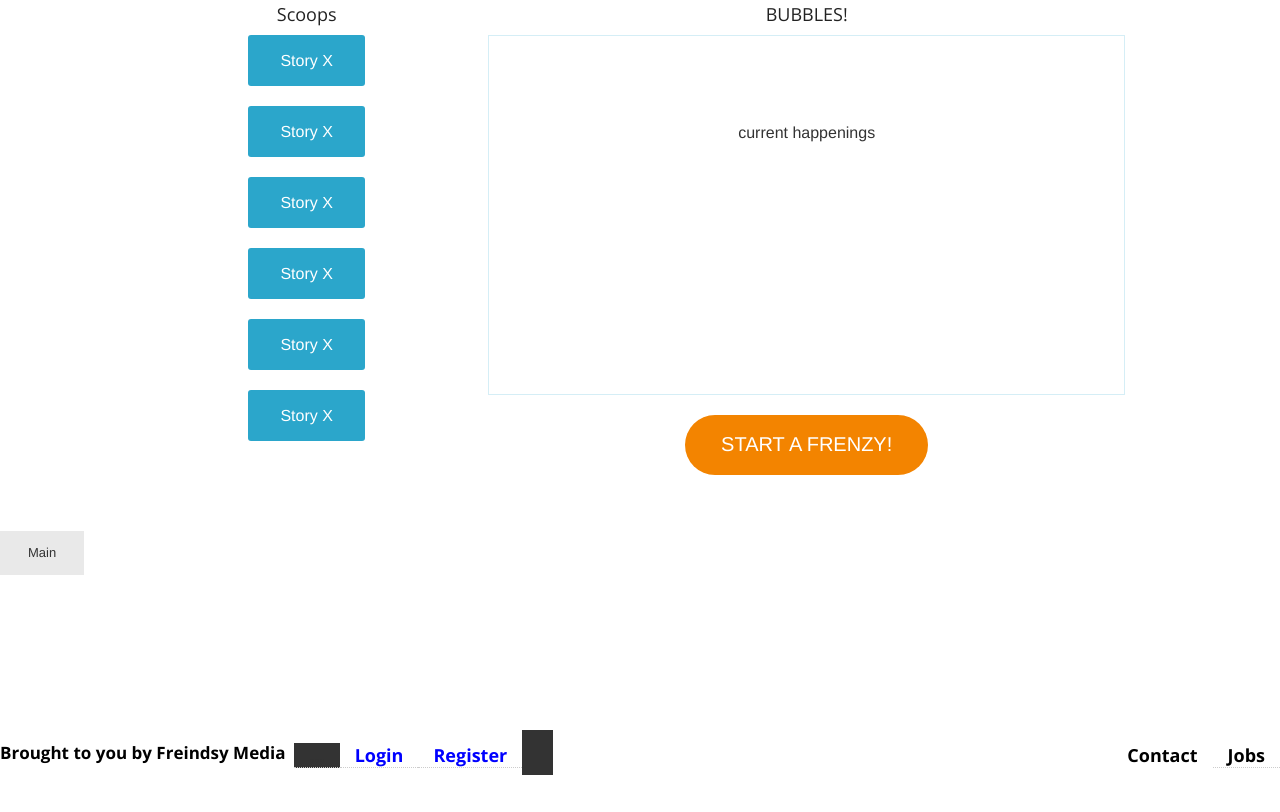
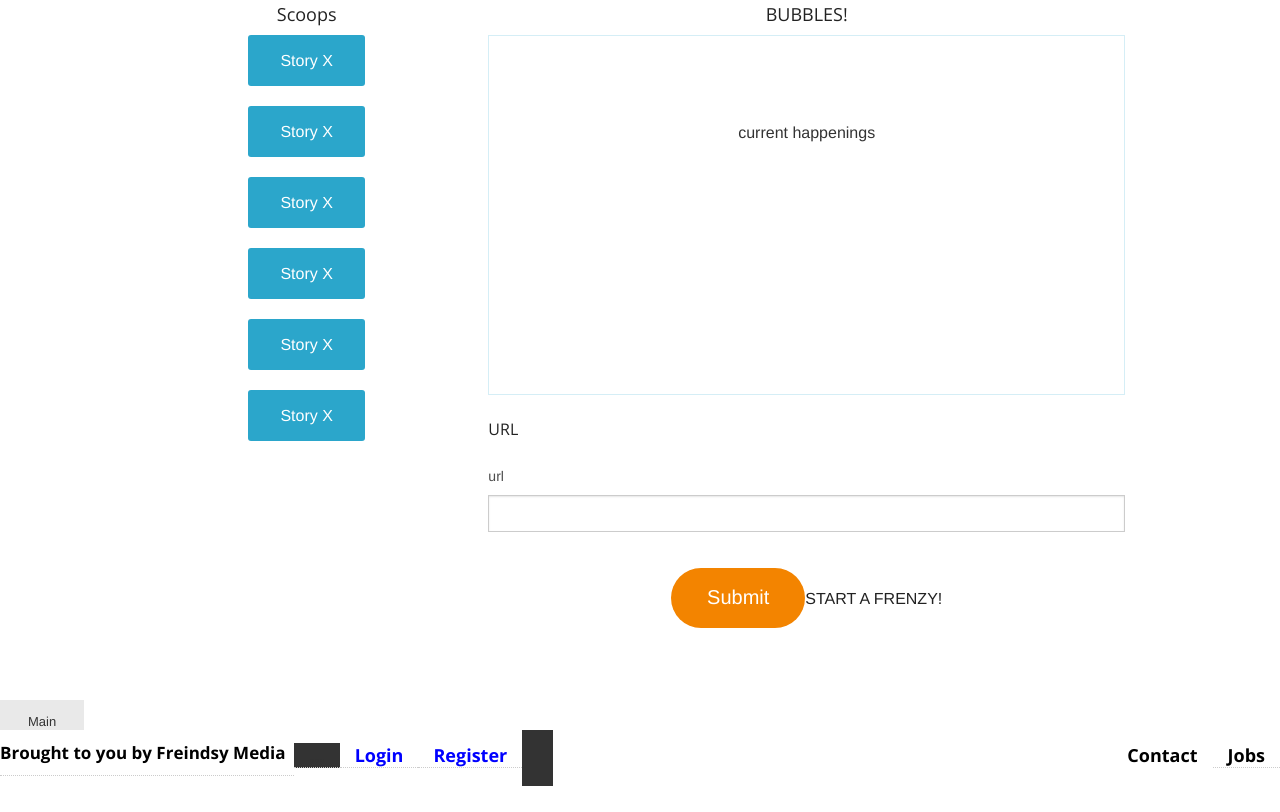
Before and after one commit to ETF/media_frenzy, a Flask app: page / in a window 1280 px wide. Shown: the part 25-837 px from the top of the page. Before the commit the page ends 800 px from the top, so only its background shows below. Run offline with Flask 2, Linux system fonts and the light colour scheme; some libraries are stand-ins or nearby versions.

Commit message:
testing the pull_info function, db populated with html after hardcoding function

```diff
--- a/db_create.py
+++ b/db_create.py
@@ -12,10 +12,13 @@ admin = User('admin', 'admin@admin.com', 'admin1', 'fakelostpasskey1')
 guest = User('guest', 'guest@guest.com', 'guest1', 'fakelostpasskey1')
 
 #TEST COMMENT DATA
+#def __init__(self, comment=None, comment_date=None, comment_update=None):
+#dates set to datetime.datetime.utcnow()
 comment1 = Comment("this is not a substantive comment")
 
 #TEST EVENT DATA
-#event1 = Event('NYTimes', 'www.nytimes.com', '1')
+#def __init__(self, event_title=None, user_id=None, event_date=None, event_update=None):
+#dates set to datetime.datetime.utcnow()
 event1 = Event('SF Housing', 2)
 
 #TEST ARTICLE DATA
--- a/mf_app/forms.py
+++ b/mf_app/forms.py
@@ -1,7 +1,7 @@
 #using WTF-0.9.3
 from flask_wtf import Form
 from wtforms import TextField, DateField, IntegerField, SelectField, PasswordField, DateField
-from wtforms.validators import DataRequired, Email, EqualTo, Length
+from wtforms.validators import DataRequired, Email, EqualTo, Length, URL
 
 class RegisterForm(Form):
 	##NOTE: ADEQUATE ERROR MESSAGES AND POSSIBLE PASSWORD STRENGTH BAR NEEDED HERE!!!
@@ -14,3 +14,7 @@ class RegisterForm(Form):
 class LoginForm(Form):
 	username = TextField('Username', validators=[DataRequired()])
 	password = PasswordField('Password', validators=[DataRequired()])
+
+class StartFrenzy(Form):
+	url = TextField(u'url', validators=[DataRequired()])
+	#, URL(message="Not a valid URL, please try again")
--- a/mf_app/templates/directory.html
+++ b/mf_app/templates/directory.html
@@ -38,9 +38,21 @@
             <div class="callout panel" style="text-align: center;">
               <br/><br/><br/><br/><p>current happenings</p> <br/><br/><br/><br/><br/><br/><br/><br/><br/><br/><br/><br/><br/>
             </div>
-            <div style="text-align: center;">
-              <p><a href="{{ url_for('main') }}" class="large round button" style="background-color: #f38400;">START A FRENZY!</a></p> <br/>
+
+            <div class="row">
+           <div class="large-12 columns">
+            <h6> URL </h6>
+              <br/>
+              <form action="/start_frenzy" method="POST">
+                <p>{{ form.url.label }} {{ form.url }}</p>&nbsp;
+                <div style="text-align: center;">
+                  <p><input href="{{ url_for('main') }}" class="large round button" type="submit" style="background-color: #f38400;">START A FRENZY!</a></p> <br/>
+                </div>
+              </form>
+              <!-- <p><em>Already registered?</em> Click <a href="{{ url_for('login') }}">here</a> to login</p>
+              THIS WON'T WORK WITH MODALS -->
             </div>
+          </div>
           </div>
         </div>
       </div>
--- a/mf_app/templates/template.html
+++ b/mf_app/templates/template.html
@@ -63,18 +63,7 @@
     </div>
 
     <!-- LOGIN MODAL -->
-    <div id="login" class="reveal-modal" data-reveal style="text-align: center;">
-      <div class="row">
-       <div class="large-12 columns">
-        <form action="" method="POST">
-          <p>{{ form.username.label }} {{ form.username }}&nbsp;{{ form.password.label }} {{ form.password }}</p>&nbsp;
-          <br/><br/><br/><br/>
-          <p><input class="medium round button" type="submit" value="Login"></p>
-        </form>
-       </div>
-      </div>
-      <a class="close-reveal-modal" href="#">x</a>
-    </div>
+
 
     <!-- CONTACT MODAL -->
     <div id="contact" class="reveal-modal" data-reveal style="text-align: center;"><h1>Please Don't!</h1>
--- a/mf_app/views.py
+++ b/mf_app/views.py
@@ -1,9 +1,12 @@
 from mf_app import app, db
-from mf_app.models import User
-from mf_app.forms import RegisterForm, LoginForm
+from mf_app.models import User, Article
+from mf_app.forms import RegisterForm, LoginForm, StartFrenzy
 from flask import render_template, request, session, flash, redirect, url_for
 from functools import wraps
 from sqlalchemy.exc import IntegrityError
+import utilities
+
+
 
 #ERROR AND LOGIN HANDLING
 def flash_errors(form):
@@ -27,6 +30,13 @@ def login_required(test):
 
 #LOGIN FUNCTION ON DIRECTORY PAGE
 @app.route('/', methods=['GET','POST'])
+def index():
+	error = None
+	text1_wfreq = {'applause': 77, 'america': 33, 'security': 16, 'american': 15, 'afghanistan': 13, 'good': 13, 'new': 13, 'world': 13}
+	text2_wfreq = {'applause': 103, 'more': 40, 'now': 37, 'can': 31, 'jobs': 24, 'new': 24, 'all': 23, "let's": 23}
+	return render_template('directory.html', form=StartFrenzy(request.form), error=error, text1_wfreq=text1_wfreq, text2_wfreq=text2_wfreq)
+
+@app.route('/login', methods=['POST'])
 def login():
 	error = None
 	if request.method == 'POST':
@@ -39,6 +49,43 @@ def login():
 			flash('You are now logged in')
 		return render_template('directory.html', form=LoginForm(request.form), error=error)
 	return render_template('directory.html', form=LoginForm(request.form), error=error)
+
+@app.route('/start_frenzy', methods=['POST'])
+def start_frenzy():
+	error = None
+	text1_wfreq = {'applause': 77, 'america': 33, 'security': 16, 'american': 15, 'afghanistan': 13, 'good': 13, 'new': 13, 'world': 13}
+	text2_wfreq = {'applause': 103, 'more': 40, 'now': 37, 'can': 31, 'jobs': 24, 'new': 24, 'all': 23, "let's": 23}
+	form = StartFrenzy(request.form)
+	# Test the type of request.form
+	#may require type conversion
+	if form:
+		#title, url, content = utilities.pull_info(form.url)
+		title, url, content = utilities.pull_info('http://www.united.com')
+		#title, url, content = 'Title of Article', 'http://www.cnn.com', 'Here is some content'
+		#test this object
+		article = Article(title,
+						#0, #need to add source_id
+						url,
+						content,
+						'Heyy we need freq data!',
+						#1,
+						#2
+						)
+		try:
+			db.session.add(article)
+			db.session.commit()
+			flash('Started a frenzy')
+
+		except IntegrityError:
+			return 'Hey this already exists'
+	else:
+		flash('Not working')
+
+	if request.method == 'POST':   #does the request happen before WTForms catches it or not
+		return render_template('main.html', form=form, error=error, text1_wfreq=text1_wfreq, text2_wfreq=text2_wfreq)
+	else:
+		return render_template('directory.html', error=error)
+
 
 #REGISTER FUNCTION ONLY NEEDED ONCE
 @app.route('/register', methods=['GET', 'POST'])
--- a/requirements.txt
+++ b/requirements.txt
@@ -3,10 +3,12 @@ Flask-SQLAlchemy==1.0
 Flask-WTF==0.9.4
 Jinja2==2.7.2
 MarkupSafe==0.18
+PyYAML==3.10
 SQLAlchemy==0.9.1
 WTForms==1.0.5
 Werkzeug==0.9.4
 itsdangerous==0.23
+nltk==2.0.4
 nose==1.3.0
+requests==2.2.1
 wsgiref==0.1.2
-requests==2.2.1
--- /dev/null
+++ b/utilities.py
@@ -0,0 +1,38 @@
+import requests
+import nltk
+
+url = 'http://www.nytimes.com'
+
+def pull_info(url):
+	news_story = requests.get(url)
+	title = news_story.url.upper()
+	content = news_story.text
+	return (title, url, content)
+	#return { "title": title, "url": url, "content" : content }
+
+def nltk_pulling(url):
+	source = requests.get(url)
+	source = source.text
+
+	clean = nltk.clean_html(source)
+	tokens = nltk.word_tokenize(clean)
+	freqdist = nltk.FreqDist(tokens)
+	freqdist.items()
+
+	return (url, freqdist.items())
+
+
+
+def pull_freqdist(url):
+	source = requests.get(url)
+	source = source.text
+
+	clean = nltk.clean_html(source)
+	tokens = nltk.word_tokenize(clean)
+	freqdist = nltk.FreqDist(tokens)
+	return freqdist
+
+def test_pull_freqdist(url, freqdist):
+	nltk_pulling(url)
+	#assert typeof(source.text)) == "class 'nltk.text.Text'"
+	assert type(freqdist) == ("class 'nltk.probability.FreqDist'")
```
Also changed, not shown: mf_app/templates/login_removed.html (added, +12 -0 lines), readme.md.
